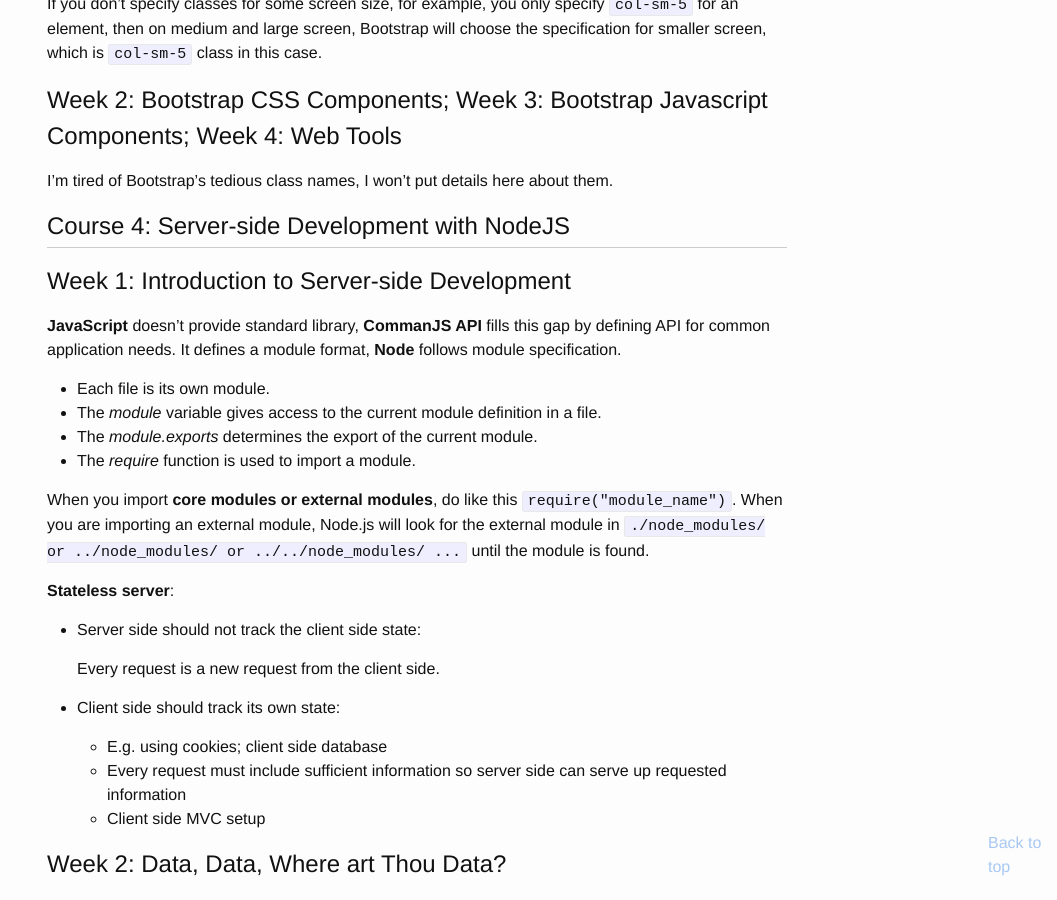
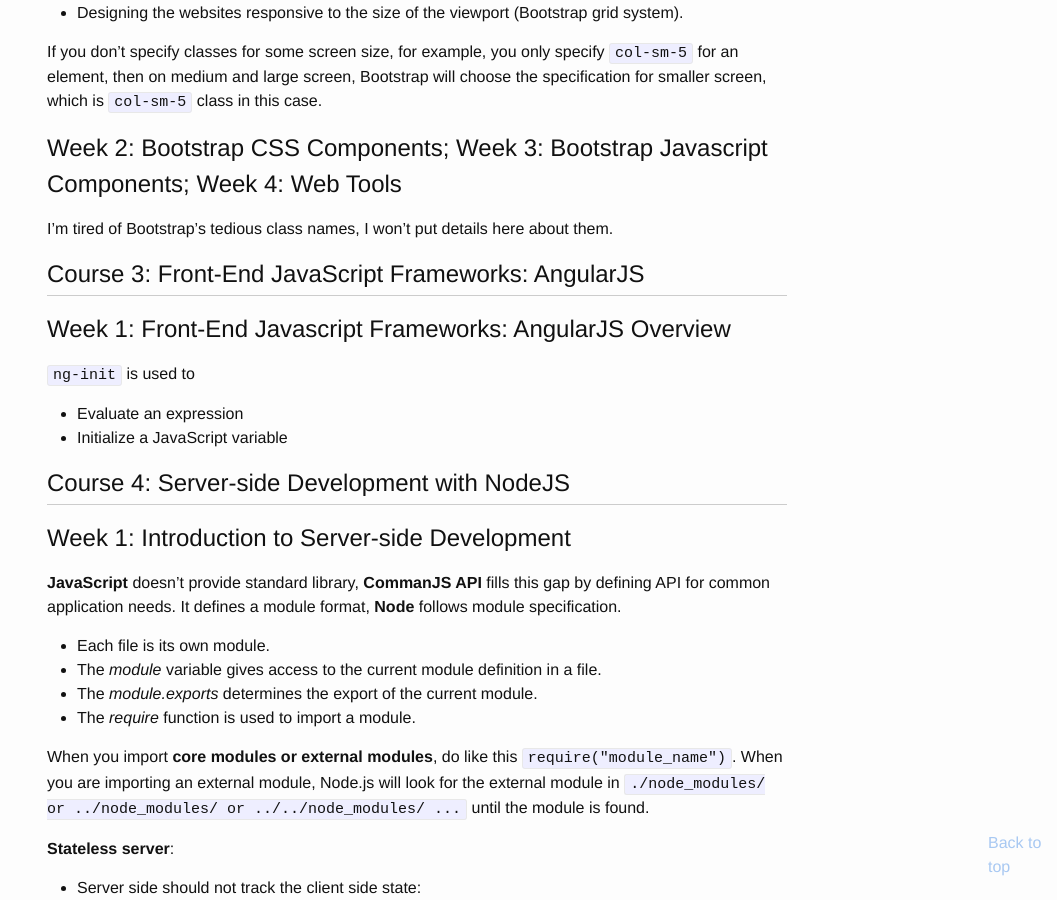
Before and after one commit to EastonLee/eastonlee.github.io, a Jekyll site: the page built from _posts/2017-05-26-full-stack-web-development-by-the-hong-kong-university-of-science-and-technology.md, in a window 1280 px wide and 900 px high, scrolled down 3072 px. Shown: the whole window, without its empty margins (223-1280 px from the left). Built offline with Jekyll 4.4.1, drawn with Linux system fonts in a browser that asks for light colours; nearby versions of some CDN libraries; a script that is not in the unit is left out; comment, search, counter and statistics services are not loaded; some of the changed text lies outside the part shown.

Commit message:
new content

```diff
--- a/_posts/2017-05-26-full-stack-web-development-by-the-hong-kong-university-of-science-and-technology.md
+++ b/_posts/2017-05-26-full-stack-web-development-by-the-hong-kong-university-of-science-and-technology.md
@@ -122,6 +122,14 @@
 
 I'm tired of Bootstrap's tedious class names, I won't put details here about them.
 
+# Course 3: Front-End JavaScript Frameworks: AngularJS
+
+## Week 1: Front-End Javascript Frameworks: AngularJS Overview
+
+`ng-init` is used to
+* Evaluate an expression
+* Initialize a JavaScript variable
+
 # Course 4: Server-side Development with NodeJS
 
 ## Week 1: Introduction to Server-side Development
```
